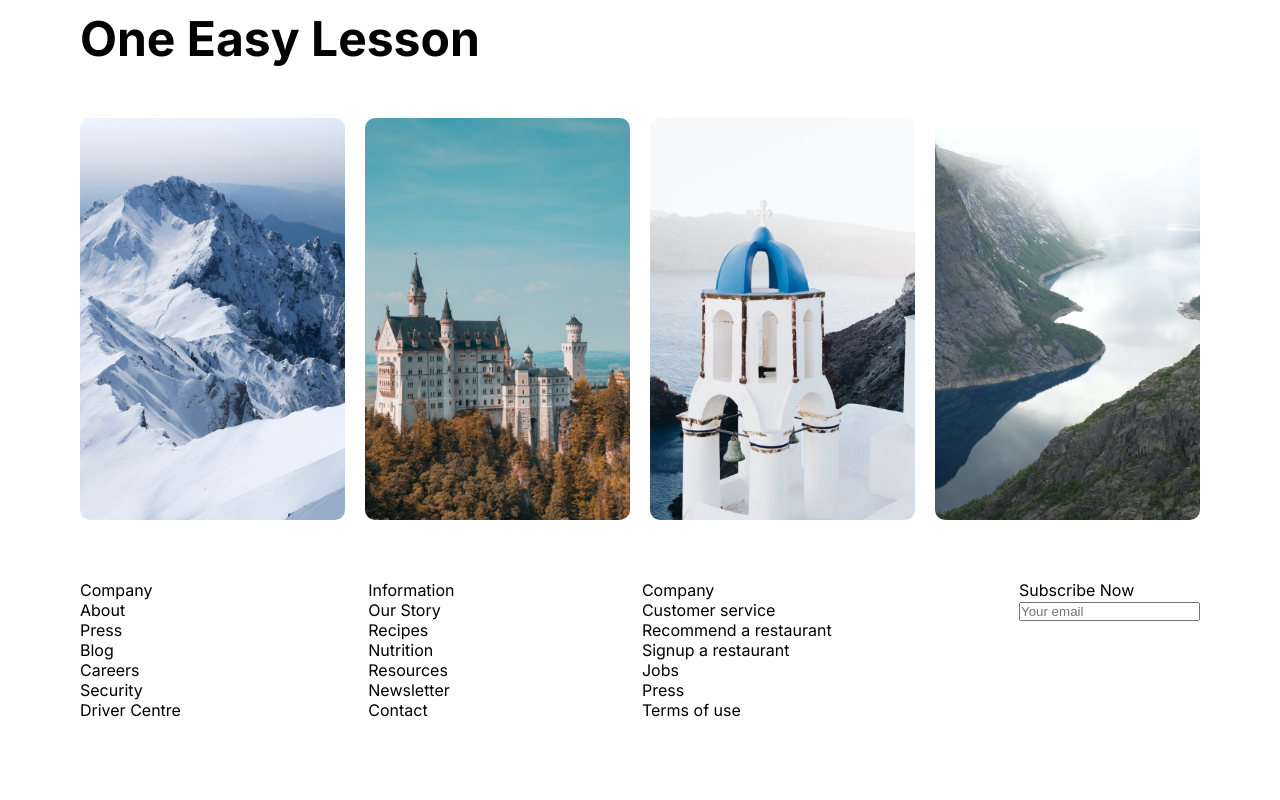
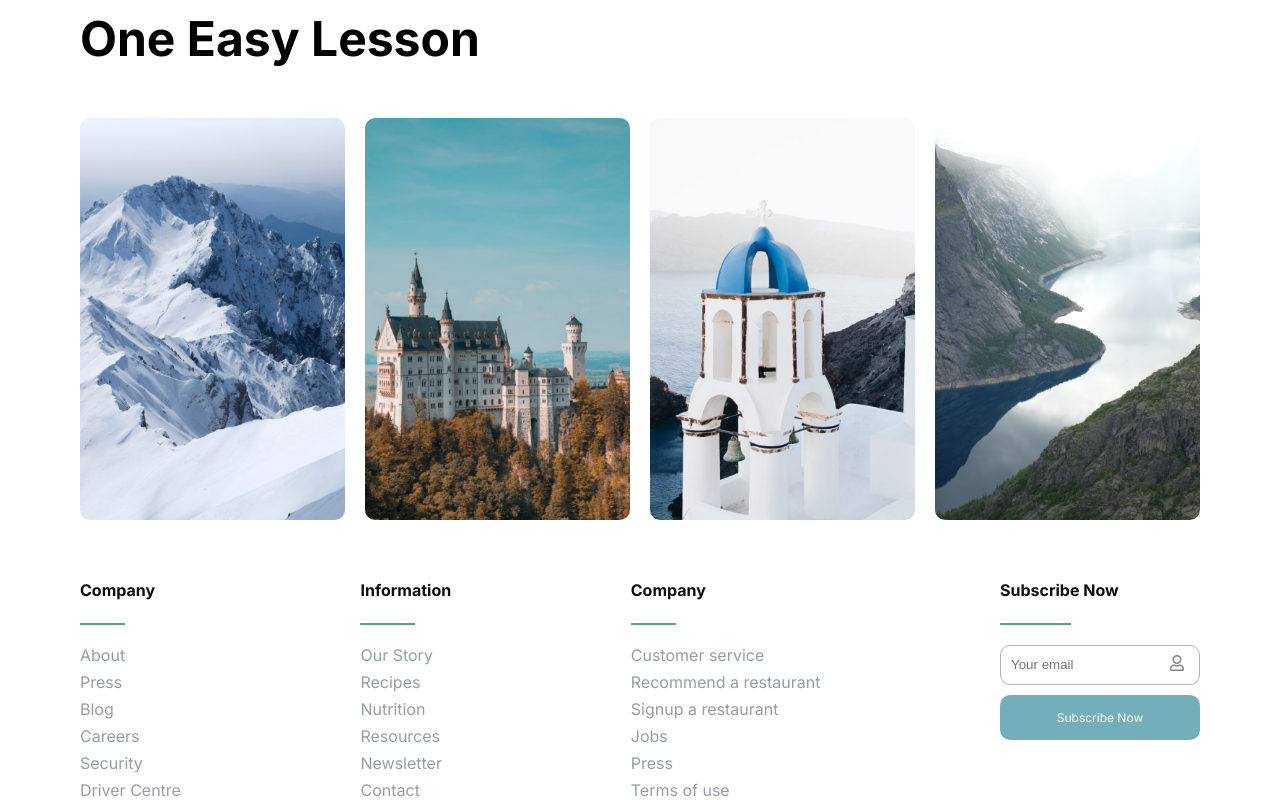
Before and after one commit to Shakhmurad7/nextjs, a Next.js app: page / in a window 1280 px wide. Shown: the part 818-1618 px from the top of the page. Before the commit the page ends 1538 px from the top, so only its background shows below. Built offline with nearby package versions, Linux system fonts and the light colour scheme.

Commit message:
add footer

```diff
--- a/app/css/index.css
+++ b/app/css/index.css
@@ -153,3 +153,68 @@ li{
     display: flex;
     justify-content: space-between;
 }
+.footer-content{
+    display: flex;
+    flex-direction: column;
+    gap: 45px;
+}
+.footer-content-text li{
+    cursor: pointer;
+}
+.footer-content-text{
+    display: flex;
+    flex-direction: column;
+    gap:7px;
+    color: #959EA6;
+}
+.footer-content-text-item{
+    width: fit-content;
+    position: relative;
+    font-weight: 700;
+    color: #100E0B;
+}
+.footer-content-text-item::after{
+    position: absolute;
+    content: '';
+    width: 60%;
+    height: 1.5px;
+    left: 0;
+    bottom: -25px;
+    background-color: #57A773;
+}
+.footer-content-input{
+    display: flex;
+    flex-direction: column;
+    gap: 10px;
+    position: relative;
+}
+.footer-content-input input{
+    padding: 10px 50px 10px 10px;
+    width: 100%;
+    max-width: 200px;
+    height: 40px;
+    outline: none;
+    border-radius: 10px;
+    border: 1px solid  #B3B3B3;
+}
+
+.icon-user{
+    color: #100e0b80;
+    position: absolute;
+    top: 10px;
+    right: 15px;
+}
+.footer-content p{
+    cursor: pointer;
+    text-align: center;
+    background-color: #73AFBA;
+    padding: 15px;
+    font-size: 12px;
+    color: white;
+    transition: .4s;
+    border-radius: 10px;
+}
+.footer-content p:hover{
+    transition: .4s;
+    background-color: #4f787fe7;
+}
--- a/app/page.js
+++ b/app/page.js
@@ -2,6 +2,7 @@ import { FaFacebookF } from "react-icons/fa";
 import { FaTwitter } from "react-icons/fa";
 import { IoIosMenu } from "react-icons/io";
 import { CiSearch } from "react-icons/ci";
+import { FaRegUser } from "react-icons/fa";
 
 import './css/index.css'
 import Cart from "./CartTop/cart";
@@ -106,6 +107,8 @@ export default  async function Home() {
                         <div className="footer-content-text-item">Subscribe Now</div>
                         <div className="footer-content-input">
                             <input placeholder="Your email"/>
+                            <div className="icon-user" ><FaRegUser /></div>
+                            <p>Subscribe Now</p>
                         </div>
                     </div>
                 </div>
```
